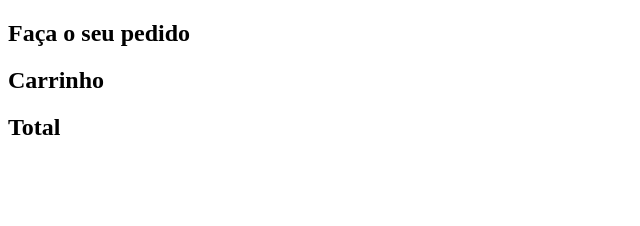
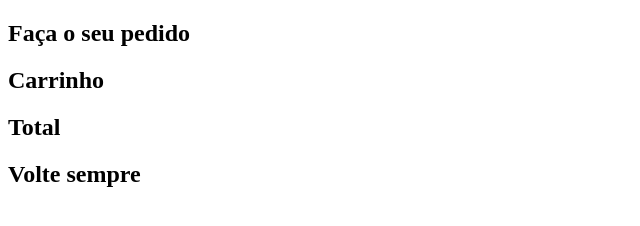
Before and after one commit to Nasalees/aulaTeste, a plain HTML site: page pedidos.html in a window 1280 px wide. Shown: the whole page, without its empty margins (0-640 px from the left). Drawn offline with Linux system fonts and the light colour scheme.

Commit message:
Mais alterações

```diff
--- a/pedidos.html
+++ b/pedidos.html
@@ -9,6 +9,7 @@
     <h2>Faça o seu pedido</h2>
     <h2>Carrinho</h2>
     <h2>Total</h2>
+    <h2>Volte sempre</h2>
 
 </body>
 </html>
```
